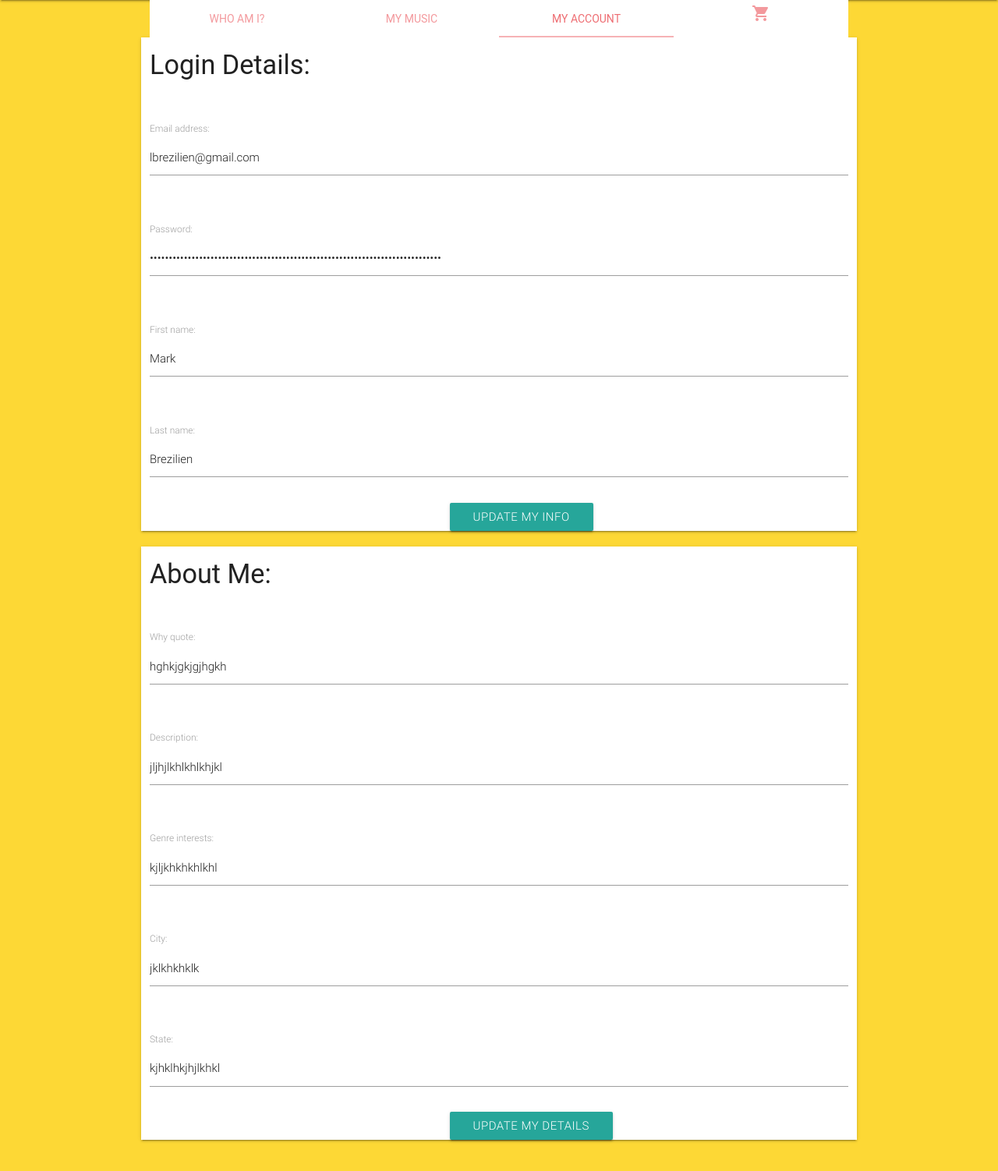
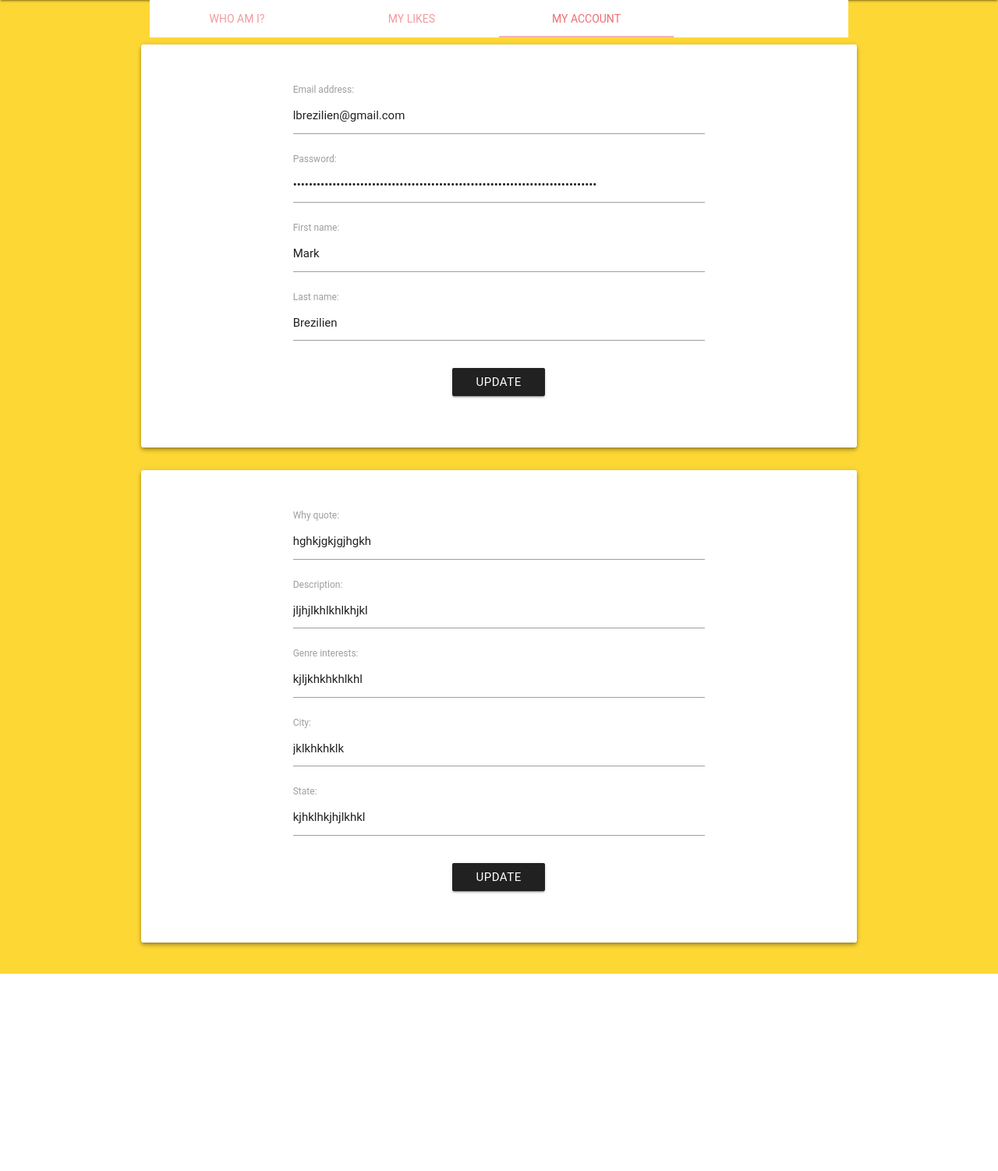
Before and after one commit to lbrezilien/barforbar, a Django app: page / in a window 1280 px wide. Shown: the part 64-1566 px from the top of the page at 78% size. After the commit the page ends 1313 px from the top, so only its background shows below. Run offline with Django 3.2, Linux system fonts and the light colour scheme; a user stored in the database is signed in; data comes from the database, SQL or seed files in the repository; both versions use the stored data as it was after the commit; some libraries are stand-ins or nearby versions; some web fonts are replaced.

Commit message:
styles the my profile page

```diff
--- a/profiles/templates/profiles/show.html
+++ b/profiles/templates/profiles/show.html
@@ -8,92 +8,190 @@
   <div class="col s12">
     <ul class="tabs">
       <li class="tab col s3"><a href="#whoAmI"  >Who am I?</a></li>
-      <li class="tab col s3"><a href="#test2">My Music</a></li>
-      <li class="tab col s3"><a href="#accountEdit" class="active">My Account</a></li>
-      <li class="tab col s3"><a href="#cart"><i class="material-icons">shopping_cart</i></a></li>
+      <li class="tab col s3"><a href="#savedForLater" >My Likes</a></li>
+      <li class="tab col s3"><a href="#accountEdit" class="active" >My Account</a></li>
+      <!-- <li class="tab col s3"><a href="#cart"><i class="material-icons">shopping_cart</i></a></li> -->
     </ul>
   </div>
   <div id="whoAmI" class="col s12">
-    <div class="row flow-text z-depth-1">
-      <div class="col m8 ">
-          <h2>{{user.first_name}} {{user.last_name}}</h2>
-          <blockquote>
-            This is an example quotation that uses the blockquote tag.
-              {{about.why_quote}}
-         </blockquote>
+
+    <div class="row">
+      <div class="col s12 ">
+        <div class="card">
+          <div class="card-action">
+            <a href="#"><i class="fa fa-user fa-2x"></i>  {{user.first_name}} {{user.last_name}}</a>
           </div>
-      <div class="col  m4">
-        <div class="col s11 push-s1">
-          <div class="card">
-            <div class="card-image ">
-          <img src="http://orig12.deviantart.net/4a0d/f/2012/200/0/1/tribal_wolf_head_avatar_by_darkwolf762-d57tft5.jpg" width="85%"/>
+          <div class="card-action">
+            <a>Favorite <i class="fa fa-align-justify"></i>: </a>
+            <i class="fa fa-music"></i>...{{about.why_quote}}... <i class="fa fa-music"></i>
+          </div>
+          <div class="card-action">
+              <a>Genres:</a> <span class=" badge"> Jazz </span> <span class=" badge"> Hip Hop </span> <span class=" badge"> Blues </span> <span class=" badge"> Rock </span>
           </div>
         </div>
       </div>
     </div>
-    </div>
-    <div class="row flow-text white z-depth-1">
-      <div class="col s12">
 
 
-      <h4> Briefly About Me: </h4>
-      <p>
-        {{about.description}}
+    <div class="row">
+      <div class="col s12 ">
+        <div class="card">
+          <div class="card-action">
+            <a href="#"><i class="fa fa-info-circle fa-2x"></i>  About Me</a>
+          </div>
+          <div class="card-action ">
+            <p>{{about.description}}
                   Lorem ipsum dolor sit amet, consectetur adipisicing elit. Numquam similique debitis nemo beatae laborum modi tempora qui dolores impedit reiciendis autem, facilis provident error sint incidunt, voluptatum quasi quaerat porro. Lorem ipsum dolor sit amet, consectetur adipisicing elit. Officiis ullam corporis eius delectus harum possimus optio saepe ipsam dolores excepturi molestiae praesentium adipisci nam rerum at quidem qui, commodi atque!
             </p>
           </div>
         </div>
       </div>
+    </div>
 
-  <div id="test2" class="col s12">
-    <ul  class="collapsible popout" data-collapsible="accordion">
-      <li>
-        <div class="collapsible-header active"><i class="material-icons">queue_music</i>My Saved Lyrics</div>
-        <div class="collapsible-body"><p>Lorem ipsum dolor sit amet.</p></div>
-      </li>
-      <li>
-        <div class="collapsible-header"><i class="material-icons">playlist_add</i>Submit New Lyrics</div>
-        <div class="collapsible-body"><p>Lorem ipsum dolor sit amet.</p></div>
-      </li>
-      <li>
-        <div class="collapsible-header"><i class="material-icons">playlist_add</i>What I'm Selling</div>
-        <div class="collapsible-body"><p>Lorem ipsum dolor sit amet.</p></div>
-      </li>
-    </ul>
+    <div class="row">
+      <div class="col s12 ">
+        <div class="card">
+          <div class="card-action">
+            <a href="#"><i class="fa fa-upload fa-2x"></i>  My Contributions</a>
+          </div>
+          <div class="card-action">
+            <table class="">
+              <thead>
+                <tr>
+                    <th data-field="id">Song Name</th>
+                    <th data-field="name">Artist</th>
+                    <th data-field="price">Lyrics</th>
+                </tr>
+              </thead>
+
+              <tbody>
+                <tr>
+                  <td>Alvin and a chimpunlk squeeks</td>
+                  <td>Just Alvin</td>
+                  <td><a href=""><i class="material-icons">description</i></a></td>
+                </tr>
+                <tr>
+                  <td>Alan</td>
+                  <td>Jellybean</td>
+                  <td><a href=""><i class="material-icons">description</i></a></td>
+                </tr>
+                <tr>
+                  <td>Jonathan</td>
+                  <td>Lollipop</td>
+                  <td><a href=""><i class="material-icons">description</i></a></td>
+                </tr>
+              </tbody>
+            </table>
+
+          </div>
+        </div>
+      </div>
+   </div>
+
+
+</div>
+
+  <div id="savedForLater" class="col s12">
+    <div class="row">
+       <div class="col s12 ">
+         <div class="card">
+           <div class="card-action">
+             <a href="#"><i class="fa fa-play-circle-o fa-2x"></i>  Saved For Later</a>
+           </div>
+           <div class="card-action">
+             <table class="bordered striped">
+               <thead>
+                 <tr>
+                     <th data-field="id">Song Name</th>
+                     <th data-field="name">Artist</th>
+                     <th data-field="price">Lyrics</th>
+                 </tr>
+               </thead>
+
+               <tbody>
+                 <tr>
+                   <td>Alvin and a chimpunlk squeeks</td>
+                   <td>Just Alvin</td>
+                   <td><a href=""><i class="material-icons">description</i></a></td>
+                 </tr>
+                 <tr>
+                   <td>Alan</td>
+                   <td>Jellybean</td>
+                   <td><a href=""><i class="material-icons">description</i></a></td>
+                 </tr>
+                 <tr>
+                   <td>Jonathan</td>
+                   <td>Lollipop</td>
+                   <td><a href=""><i class="material-icons">description</i></a></td>
+                 </tr>
+               </tbody>
+             </table>
+
+           </div>
+         </div>
+     </div>
+   </div>
+
   </div>
 
   <div id="accountEdit" class="col s12">
+    <div class="row ">
+      <div class="col s12   white transparentize z-depth-2 form-padding">
+        <form action="" method="post" id="accountForm">
+          {% csrf_token %}
+          <div class="col s8 offset-m2">
+            {{info_form}}
+          </div>
 
-    <div class="row flow-text white z-depth-1">
-        <div class="col ">
-          <h4>Login Details:</h4>
+          <!-- <div class="col s8 offset-m2">
+            {{info_form.password}}
           </div>
-      <div class="col s12">
-        <form id="accountForm">
-          {% csrf_token %}
-          {{info_form.as_p}}
-          <div class="col offset-s5">
-            <button type="submit" class="btn "> Update My Info</button>
+
+          <div class="col s8 offset-m2">
+            {{info_form.first_name}}
+          </div>
+
+          <div class="col s8 offset-m2">
+            {{info_form.last_name}}
+          </div> -->
+
+          <div class="row">
+            <div class="input-field col offset-s5 s3">
+              <button type="submit" name="login" class="waves-effect waves-light btn grey darken-4">Update</button>
+            </div>
           </div>
         </form>
       </div>
     </div>
 
-  <div class="row flow-text white z-depth-1">
-    <div class="col col-offset-s1">
-      <h4>About Me:</h4>
+    <div class="row ">
+      <div class="col s12   white transparentize z-depth-2 form-padding">
+        <form action="" method="post" id="aboutForm">
+          {% csrf_token %}
+          <div class="col s8 offset-m2">
+            {{about_form}}
           </div>
-    <div class="col s12">
-      <form id="aboutForm">
-          {% csrf_token %}
-          {{about_form.as_p}}
-        <div class="col offset-s5">
-          <button type="submit" class="btn "> Update my Details</button>
+
+          <!-- <div class="col s8 offset-m2">
+            {{info_form.password}}
+          </div>
+
+          <div class="col s8 offset-m2">
+            {{info_form.first_name}}
+          </div>
+
+          <div class="col s8 offset-m2">
+            {{info_form.last_name}}
+          </div> -->
+
+          <div class="row">
+            <div class="input-field col offset-s5 s3">
+              <button type="submit" name="login" class="waves-effect waves-light btn grey darken-4">Update</button>
+            </div>
           </div>
         </form>
       </div>
     </div>
-
    </div>
 
 </div>
--- a/static/css/custom.css
+++ b/static/css/custom.css
@@ -9,7 +9,7 @@ img{
 .transparentize {
     margin-top: 1%;
     border-radius: 3px;
-    opacity: .9;
+    /*opacity: .9;*/
   }
 
 .form-padding{
@@ -40,3 +40,14 @@ img{
 .center-text{
   text-align: center;
 }
+
+span.badge{
+  position:static;
+  font-weight: 300;
+  font-size: 1.2rem;
+  color: #fff;
+  background-color: #5B5F5E;
+  border-radius: 2px;
+  padding: .2em;
+  margin-left: .3em
+}
```
Also changed, not shown: db.sqlite3. Lines whose indentation alone changed are shown as unchanged.
